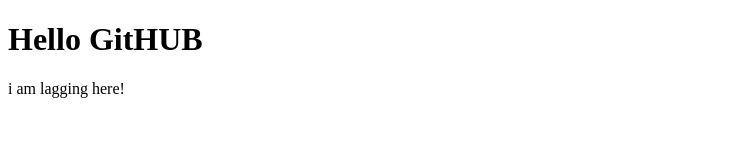
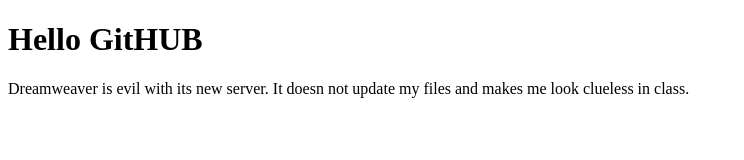
Before and after one commit to susanescobar66/imed2351, a plain HTML site: page index.html in a window 1280 px wide. Shown: the whole page, without its empty margins (0-744 px from the left). Drawn offline with Linux system fonts and the light colour scheme.

Commit message:
In Class Demo
What I showed in class.

```diff
--- a/index.html
+++ b/index.html
@@ -8,7 +8,7 @@
 
 <body>
 	<h1> Hello GitHUB</h1>
-	<p>i am lagging here!</p>
+	<p>Dreamweaver is evil with its new server.  It doesn not update my files and makes me look clueless in class.</p>
 <p>&nbsp;</p>
 </body>
 </html>
```
